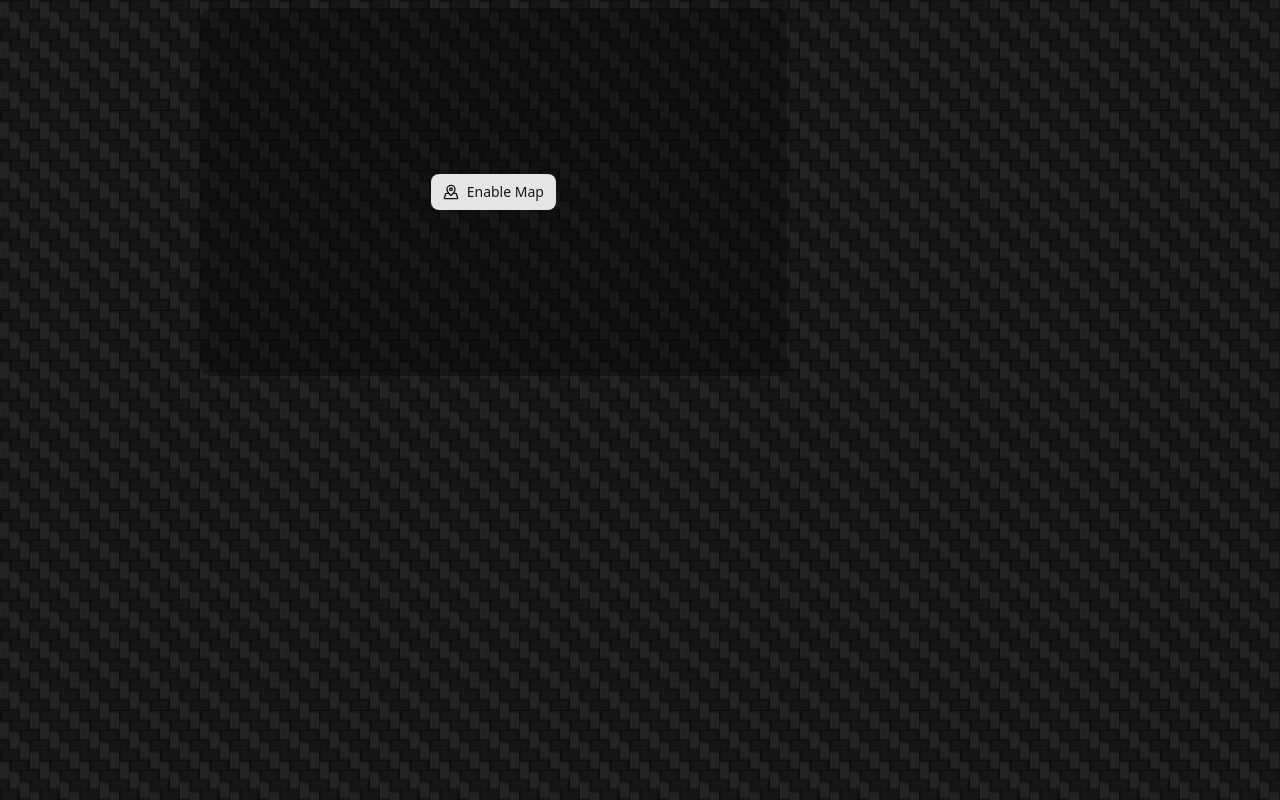
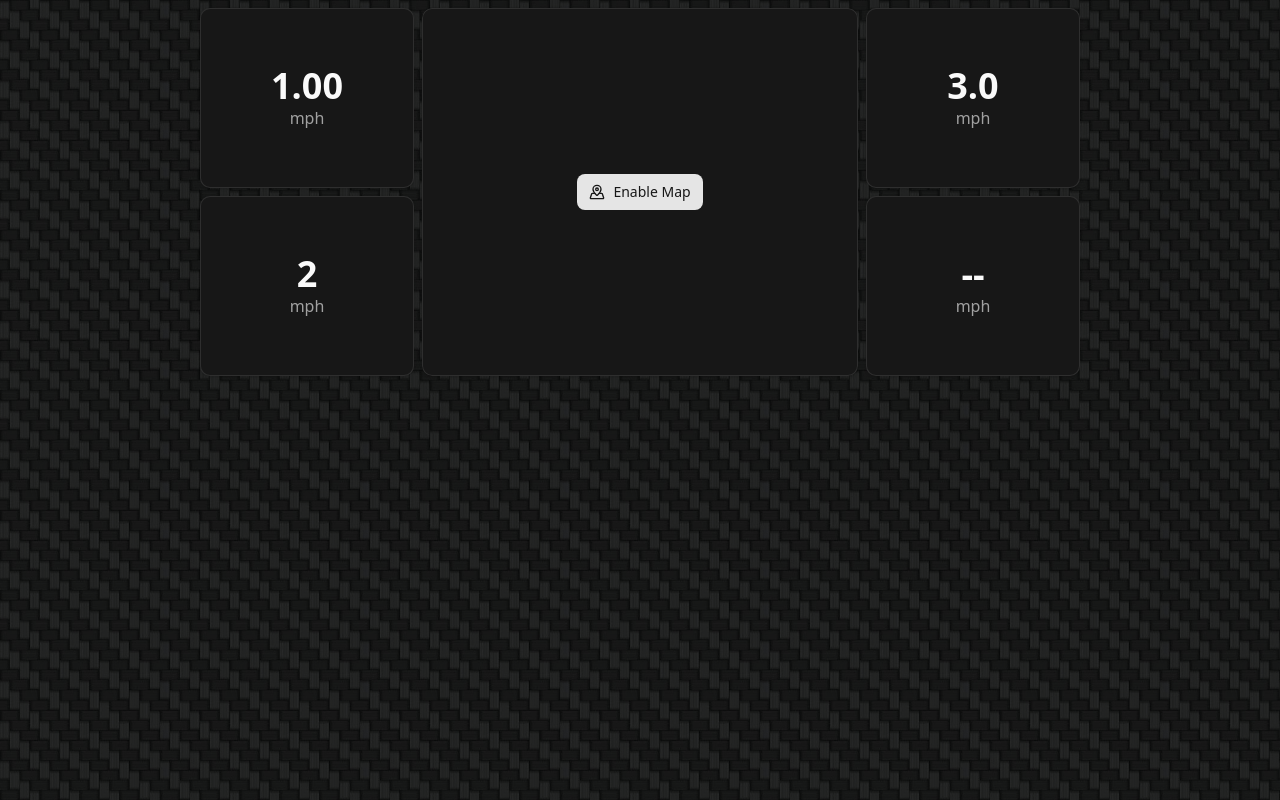
Before and after one commit to cpsupermileage/Telemetry-PWA, a React (Vite) app: page /driver/dashboard in a window 1280 px wide. Built offline with nearby package versions, Linux system fonts and the light colour scheme; no server answers.

Commit message:
Widget & template for DriverDashboard

```diff
--- a/src/components/dashboard/GoogleMaps.tsx
+++ b/src/components/dashboard/GoogleMaps.tsx
@@ -3,6 +3,7 @@
 import { Alert, AlertTitle } from '../ui/alert';
 import { AlertCircleIcon, MapPinned } from 'lucide-react';
 import { Button } from '../ui/button';
+import { widgetVariants } from './Widget';
 
 const GOOGLE_MAPS_API_KEY = import.meta.env.PUBLIC_GOOGLE_MAPS_API_KEY as string | undefined;
 
@@ -93,7 +94,7 @@
 			/>
 		</APIProvider>
 	) : (
-		<div className="flex h-full w-full items-center justify-center bg-black/30 p-8">
+		<div className={widgetVariants({ className: 'h-full w-full p-8' })}>
 			{!GOOGLE_MAPS_API_KEY ? (
 				<Alert variant="destructive">
 					<AlertCircleIcon />
--- /dev/null
+++ b/src/components/dashboard/Widget.tsx
@@ -0,0 +1,39 @@
+import { cn } from '@/lib/utils';
+import { cva, type VariantProps } from 'class-variance-authority';
+import type { HTMLAttributes } from 'react';
+
+const widgetVariants = cva(
+	'bg-card text-card-foreground flex flex-col items-center justify-center rounded-lg border shadow-sm overflow-hidden',
+	{
+		variants: {
+			size: {
+				default: 'text-lg [&>small]:text-sm',
+				lg: 'text-2xl [&>small]:text-base',
+				xl: 'text-4xl [&>small]:text-base',
+				'2xl': 'text-6xl [&>small]:text-lg',
+			},
+		},
+		defaultVariants: {
+			size: 'default',
+		},
+	}
+);
+
+function Widget({
+	value,
+	unit,
+	delta = 2,
+	size,
+	className,
+	...props
+}: { value?: number; unit?: string; delta?: number } & HTMLAttributes<HTMLDivElement> &
+	VariantProps<typeof widgetVariants>) {
+	return (
+		<div {...props} className={cn(widgetVariants({ size, className }))}>
+			<h3 className="font-bold">{value?.toFixed(delta) ?? '--'}</h3>
+			<small className="text-muted-foreground font-normal">{unit}</small>
+		</div>
+	);
+}
+
+export { Widget, widgetVariants };
--- a/src/pages/Dashboard.tsx
+++ b/src/pages/Dashboard.tsx
@@ -3,7 +3,7 @@
 function Dashboard() {
 	return (
 		<main className="mx-auto h-screen max-w-4xl snap-y snap-mandatory overflow-y-scroll">
-			<div className="h-screen max-h-96 w-full snap-center">
+			<div className="@container h-screen max-h-[500px] w-full snap-center md:max-h-96">
 				<DriverView />
 			</div>
 		</main>
--- /dev/null
+++ b/src/pages/dashboard/DriverView.css
@@ -0,0 +1,13 @@
+#driver-view {
+	grid-template:
+		'a e e c' 1fr
+		'b e e d' 1fr / 1fr 1fr 1fr 1fr;
+
+	@container (width < 48rem) {
+		grid-template:
+			'a b' 1fr
+			'e e' 1fr
+			'e e' 1fr
+			'c d' 1fr / 1fr 1fr;
+	}
+}
--- a/src/pages/dashboard/DriverView.tsx
+++ b/src/pages/dashboard/DriverView.tsx
@@ -1,9 +1,15 @@
 import GoogleMaps from '@/components/dashboard/GoogleMaps';
+import { Widget } from '@/components/dashboard/Widget';
+import './DriverView.css';
 
 function DriverView() {
 	return (
-		<section className="@container flex h-full w-full flex-col p-2 @sm:flex-row">
-			<div className="h-full w-2/3 overflow-hidden rounded-lg">
+		<section id="driver-view" className="grid h-full w-full gap-2 p-2">
+			<Widget value={1} unit="mph" size="xl" style={{ gridArea: 'a' }} />
+			<Widget value={2} unit="mph" size="xl" delta={0} style={{ gridArea: 'b' }} />
+			<Widget value={3} unit="mph" size="xl" delta={1} style={{ gridArea: 'c' }} />
+			<Widget value={undefined} unit="mph" size="xl" style={{ gridArea: 'd' }} />
+			<div className="h-full w-full overflow-hidden rounded-lg shadow-sm" style={{ gridArea: 'e' }}>
 				<GoogleMaps />
 			</div>
 		</section>
```
